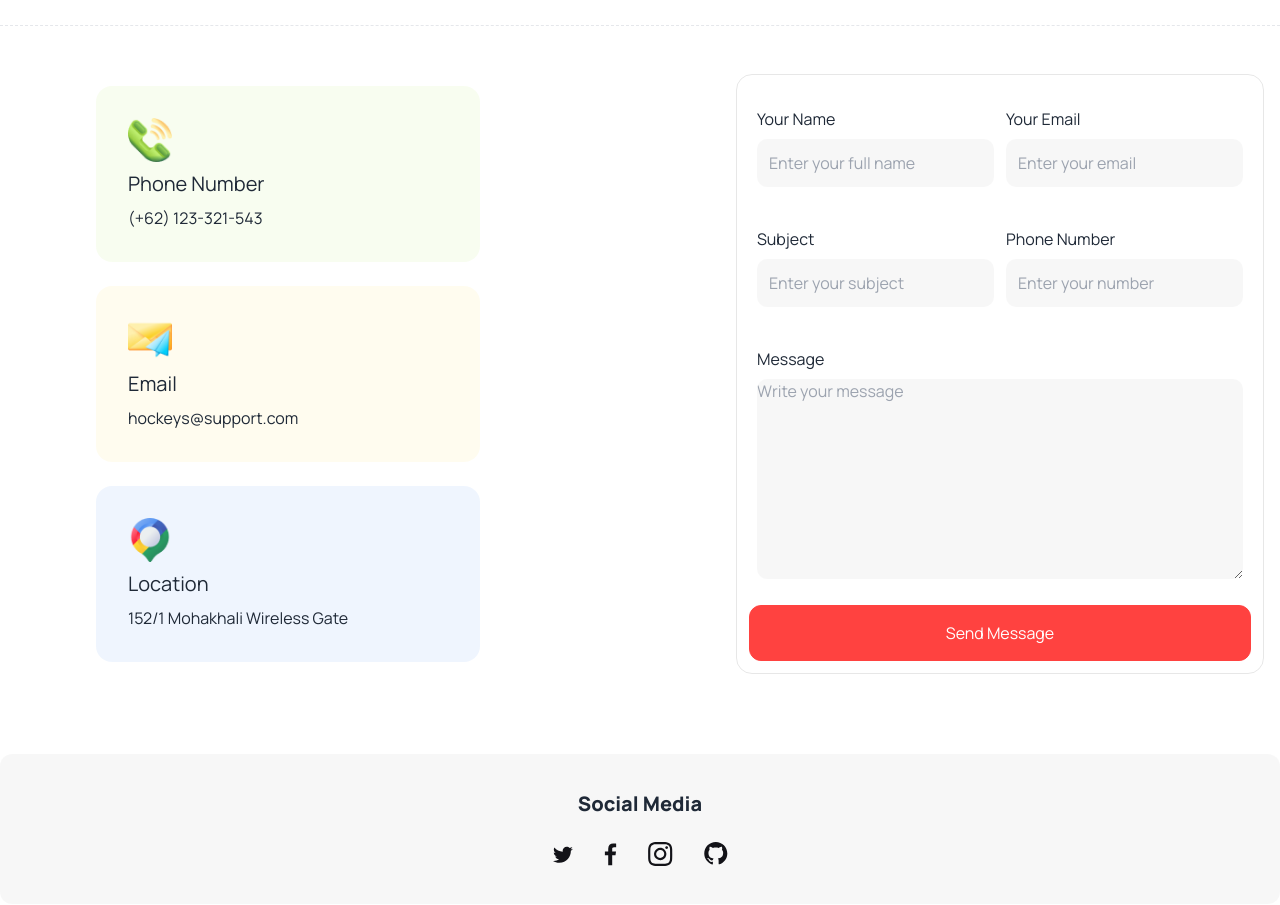
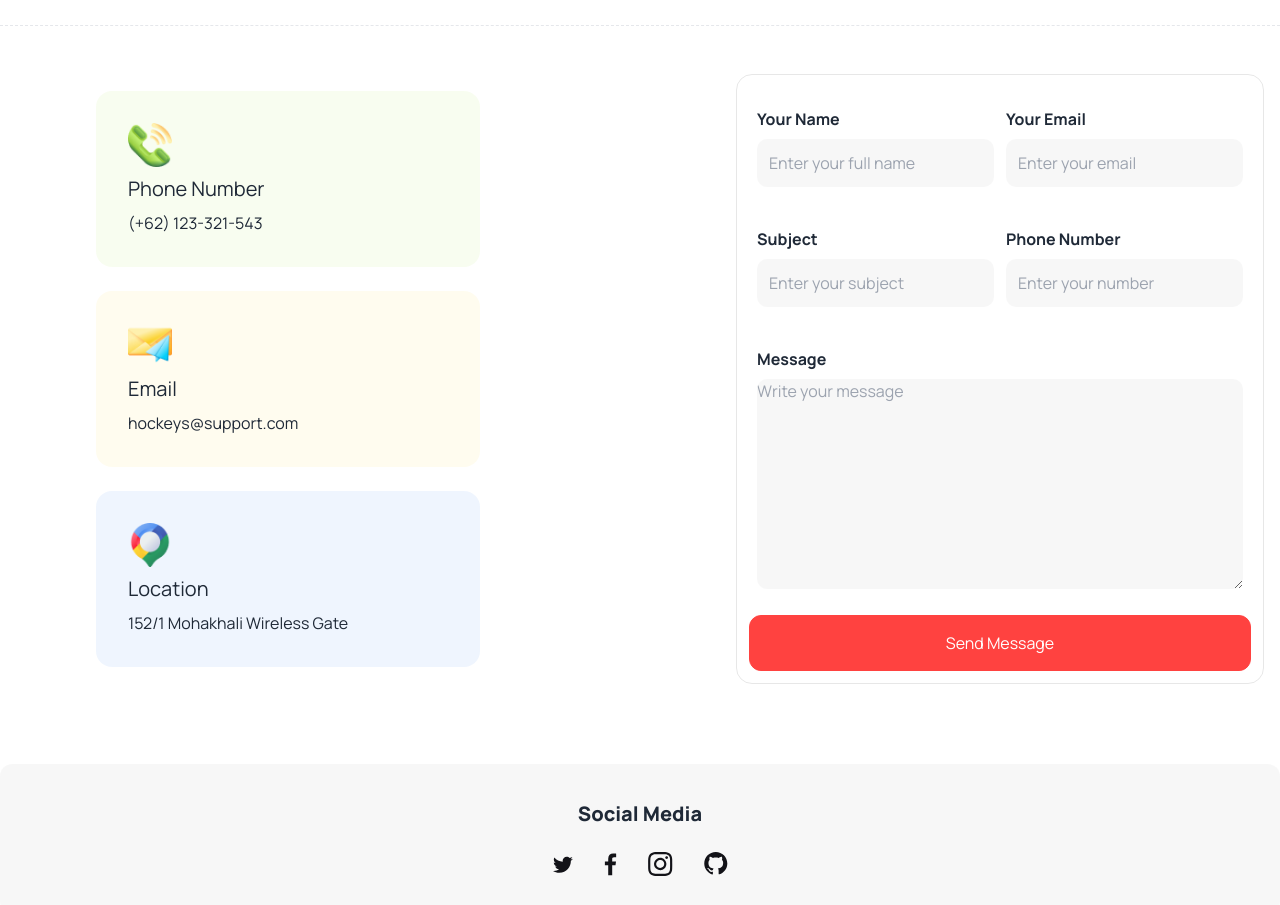
Before and after one commit to KAUSAR-BD/B9A3-Hockeys, a plain HTML site: page index.html in a window 1280 px wide. Shown: the part 5128-6033 px from the top of the page. Drawn offline with nearby package versions, Linux system fonts and the light colour scheme.

Commit message:
completed

```diff
--- a/index.html
+++ b/index.html
@@ -215,6 +215,7 @@
                 updates await!</p>
         </div>
         <hr class="border-dashed mb-12">
+
 
         <div class="grid grid-cols-1 md:grid-cols-2 lg:grid-cols-3 gap-6 px-4 lg:px-8">
             <div class="card-border card card-compact w-[380px] lg:w-[450px]">
@@ -541,28 +542,28 @@
                     <form>
                         <div class="flex py-2 lg:py-5 lg:px-2 gap-3">
                             <div class="flex-1 space-y-2">
-                                <label for="fname">Your Name</label>
+                                <label class="font-bold" for="fname">Your Name</label>
                                 <input type="text" id="fname" name="yourname" placeholder="Enter your full name">
                             </div>
                             <div class="flex-1 space-y-2">
-                                <label for="lmail">Your Email</label>
+                                <label class="font-bold" for="lmail">Your Email</label>
                                 <input type="text" id="lmail" name="youremail" placeholder="Enter your email">
                             </div>
                         </div>
                         <div class="flex py-2 lg:py-5 lg:px-2 gap-3">
                             <div class="flex-1 space-y-2">
-                                <label for="suject">Subject</label>
+                                <label class="font-bold" for="suject">Subject</label>
                                 <input type="text" id="lsubject" name="subject" placeholder="Enter your subject">
                             </div>
                             <div class="flex-1 space-y-2">
-                                <label for="phone">Phone Number</label>
+                                <label class="font-bold" for="phone">Phone Number</label>
                                 <input type="text" id="lphone" name="phonenumber" placeholder="Enter your number">
                             </div>
                         </div>
                         <div class=" py-2 lg:py-5 lg:px-2 space-y-2">
-                            <label for="message">Message</label>
+                            <label class="font-bold" for="message">Message</label>
                             <textarea id="message" name="message" placeholder="Write your message"
-                                style="height:200px"></textarea>
+                                style="height:210px"></textarea>
                         </div>
                         <div class="send text-center">
                             <button class=" text-white">Send Message</button>
```
